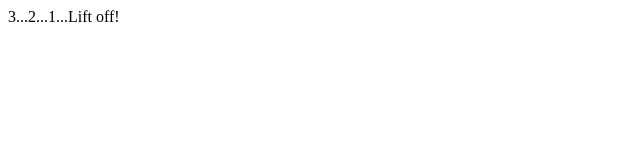
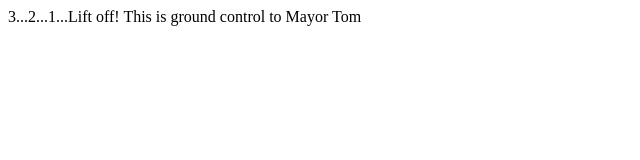
Before and after one commit to norahdr/oddity-G39, a plain HTML site: page index.html in a window 1280 px wide. Shown: the whole page, without its empty margins (0-640 px from the left). Drawn offline with Linux system fonts and the light colour scheme.

Commit message:
first commit

```diff
--- a/index.html
+++ b/index.html
@@ -7,5 +7,6 @@
 </head>
 <body>
     3...2...1...Lift off!
+    This is ground control to Mayor Tom
 </body>
 </html>
```
